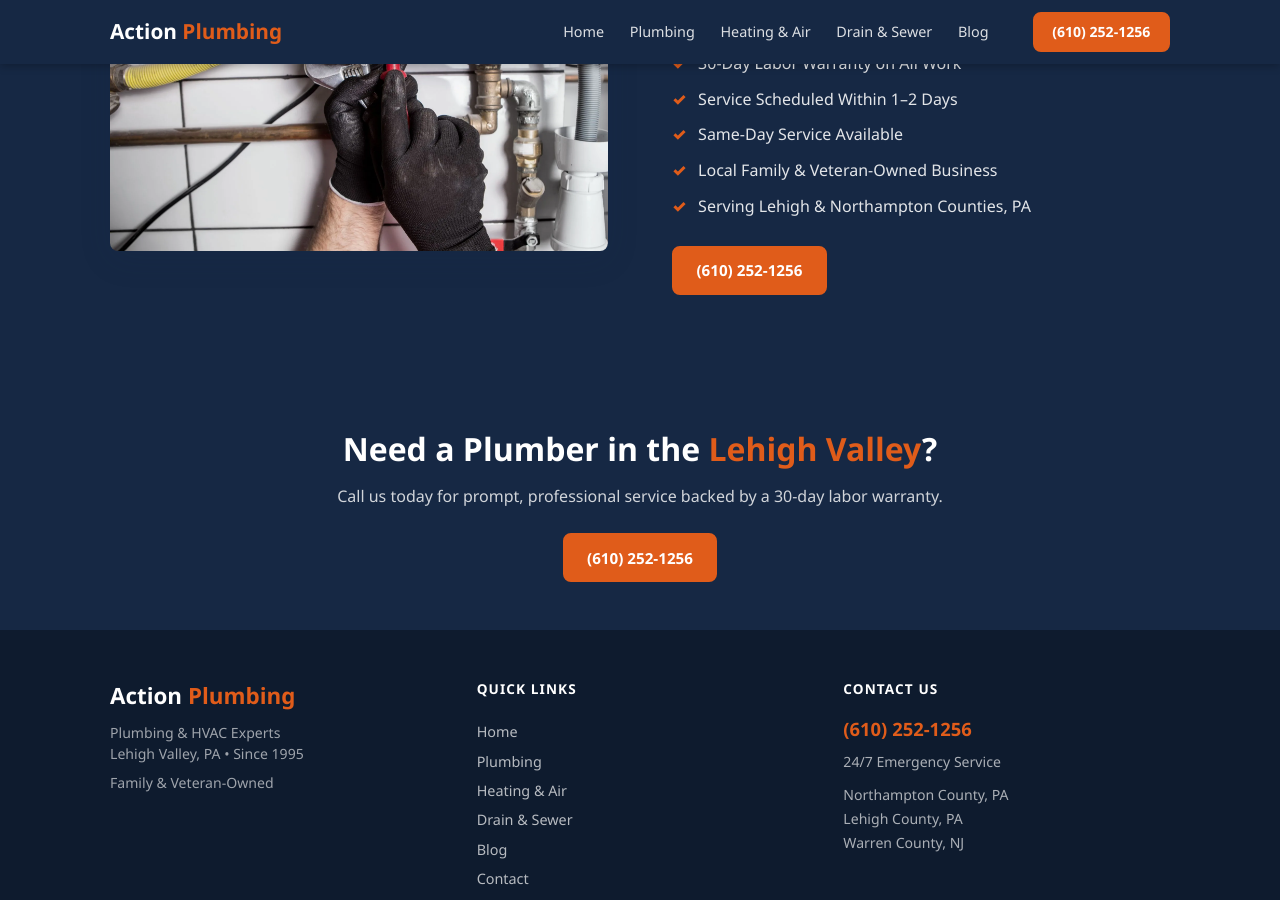
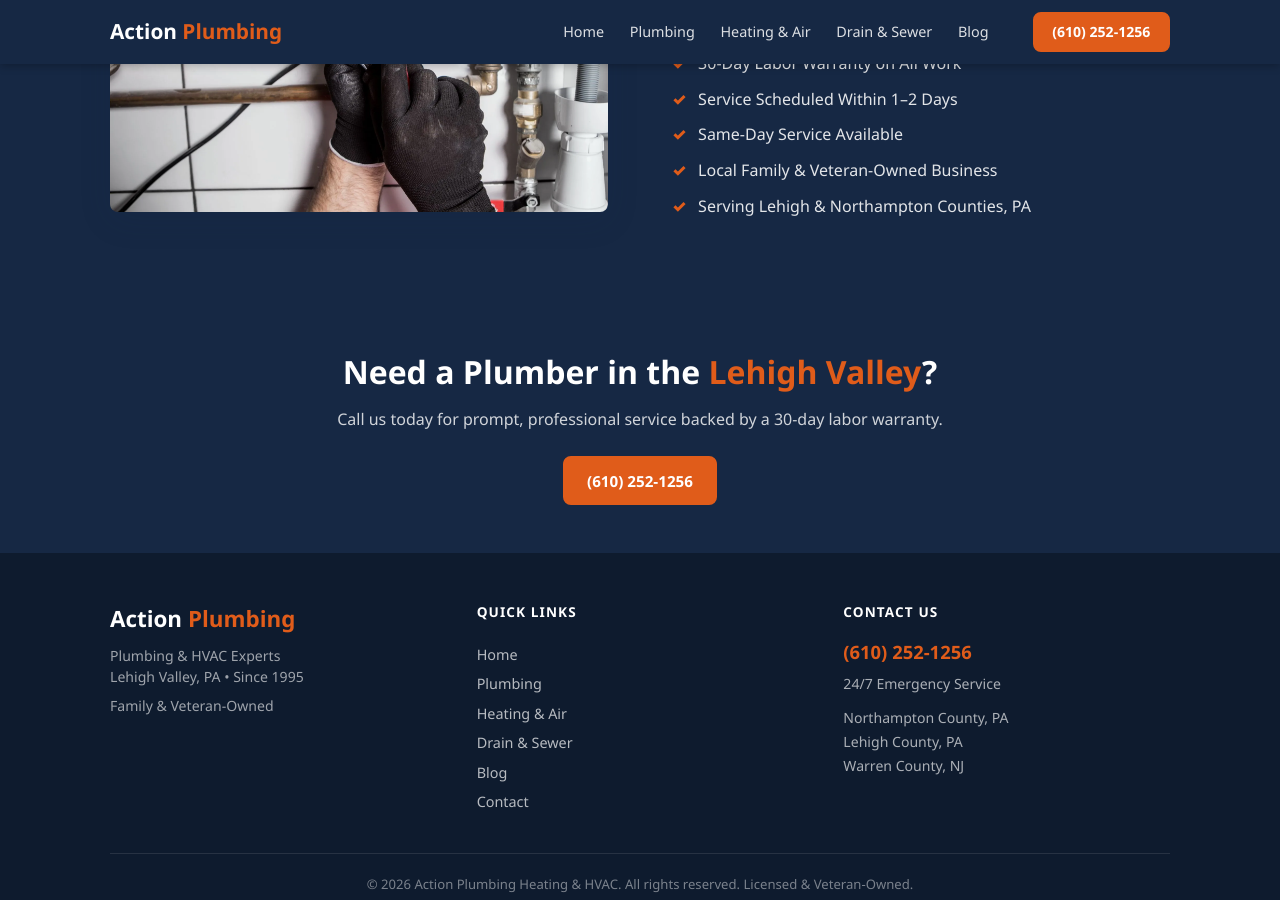
Before and after one commit to JimmyFlame77/Action-Plumbing, a Jekyll site: the page built from plumbing-and-water.html, in a window 1280 px wide and 900 px high, scrolled down 2588 px. Built offline with Jekyll 4.4.1, drawn with Linux system fonts in a browser that asks for light colours.

Commit message:
Removed redundant call now button

```diff
--- a/plumbing-and-water.html
+++ b/plumbing-and-water.html
@@ -104,7 +104,6 @@ description: "Licensed master plumbers serving the Lehigh Valley. Boiler, drain,
         <li><span class="feature-check">&#10003;</span> Local Family &amp; Veteran-Owned Business</li>
         <li><span class="feature-check">&#10003;</span> Serving Lehigh &amp; Northampton Counties, PA</li>
       </ul>
-      <a href="{{ site.data.site.phone_link }}" class="btn btn-primary" style="margin-top:1.75rem;">{{ site.data.site.phone_formatted }}</a>
     </div>
   </div>
 </section>
```
